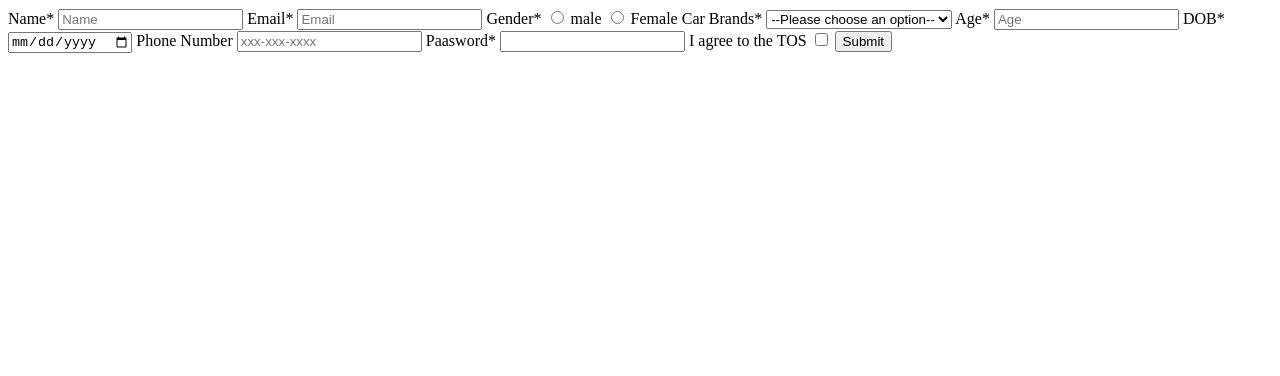
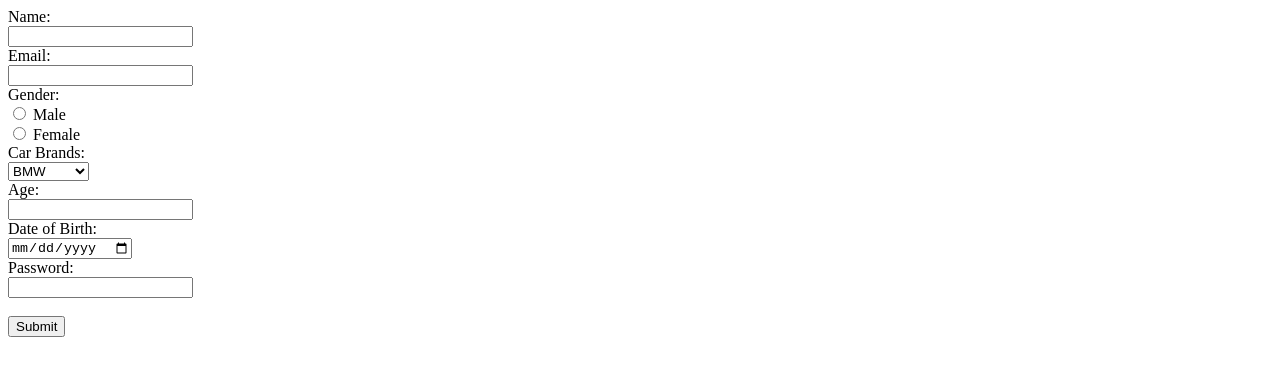
Before and after one commit to acciojob/signup-form-car-Umeshboby, a website: page main.html in a window 1280 px wide. Drawn offline with Linux system fonts and the light colour scheme.

Commit message:
created a submission

```diff
--- a/main.html
+++ b/main.html
@@ -1,53 +1,43 @@
 <!DOCTYPE html>
 
 <html>
+  <head>
+    <link rel="stylesheet" href="styles.css" />
+  </head>
 
-<head>
-	<link rel="stylesheet" href="styles.css">
-</head>
+  <body>
+    <!-- the entire body must be written by student -->
+    <form action="" method="post">
+      <label for="name">Name:</label><br />
+      <input type="text" id="name" name="name" required /><br />
+      <label for="email">Email:</label><br />
+      <input type="email" id="email" name="email" required /><br />
+      <label for="gender">Gender:</label><br />
+      <input type="radio" id="male" name="gender" value="male" required />
+      <label for="male">Male</label><br />
+      <input type="radio" id="female" name="gender" value="female" required />
+      <label for="female">Female</label><br />
+      <label for="cars">Car Brands:</label><br />
+      <select id="cars" name="car-brands">
+        <option value="bmw" id="cars">BMW</option>
+        <option value="audi" id="cars">Audi</option>
+        <option value="mercedes" id="cars">Mercedes</option></select
+      ><br />
+      <label for="age">Age:</label><br />
+      <input type="number" id="age" name="age" required /><br />
+      <label for="dob">Date of Birth:</label><br />
+      <input type="date" id="dob" name="dob" required /><br />
+      <label for="password">Password:</label><br />
+      <input
+        type="password"
+        id="password"
+        name="password"
+        required
+      /><br /><br />
+      <!-- <input type="submit" value="Submit"> -->
+      <button type="submit">Submit</button>
+    </form>
 
-<body>
-	 <form action="#" method="post">
-        <label for="name">Name*</label>
-        <input type="text"id="name"placeholder="Name"required>
-
-        <label for="email">Email*</label>
-        <input type="email"id="email"placeholder="Email">
-
-        <label for="gender">Gender*</label>
-        <input type="radio" name="gender" id="gender_m"name="gender"required>
-        <label for="gender">male</label>
-        <input type="radio" name="gender" id="gender_f"name="gender"required>
-        <label for="gender">Female</label>
-
-        <label for="cars">Car Brands*</label>
-        <select name="cars" required>
-            <option value="disabled selection">--Please choose an option--</option>
-            <option value="bmw">BMW</option>
-            <option value="audi">Audi</option>
-            <option value="mercedez">Mercedez</option>
-        </select>
-        <label for="age">Age*</label>
-        <input type="number" name="" id="age" placeholder="Age" required>
-
-        <label for="dob">DOB*</label>
-        <input type="date" id="DOB" required>
-
-        <label for="phone_number">Phone Number</label>
-        <input type="tel" id="tel" placeholder="xxx-xxx-xxxx">
-
-        <label for="password">Paasword*</label>
-        <input type="password" name="password" id="password" required >
-
-        <label for="tos">I agree to the TOS</label>
-        <input type="checkbox" id="tos">
-
-        <input type="submit">
-    </form>
-	<!-- the entire body must be written by student -->
-    <script type="text/javascript" src="./script.js">
-</script>
-
-</body>
-
+    <script type="text/javascript" src="./script.js"></script>
+  </body>
 </html>
```
